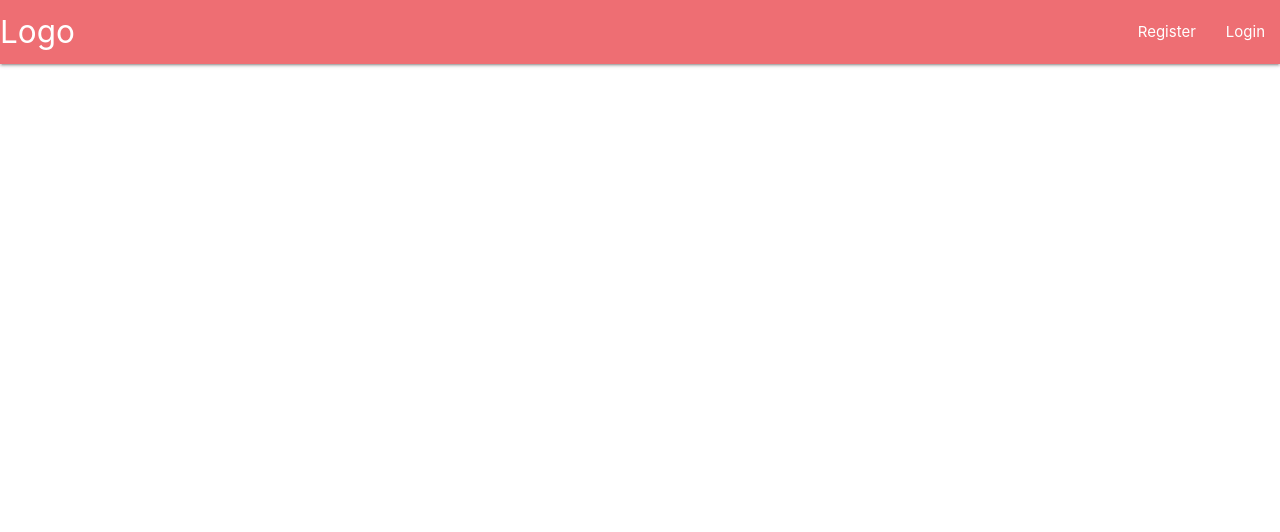
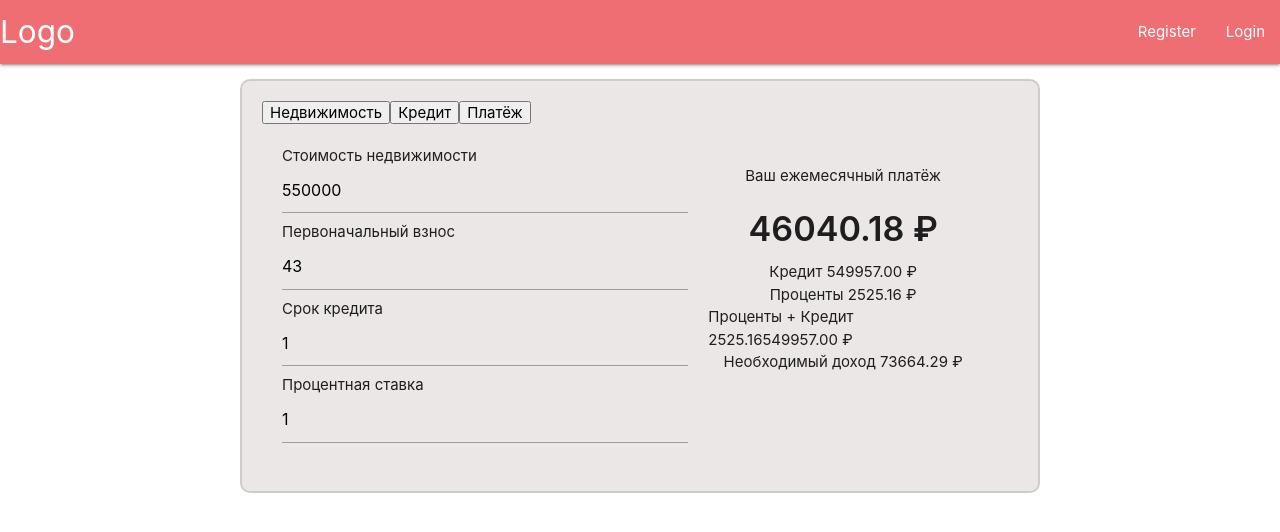
Before and after one commit to chizzkeyke/blog_for_flcd, a React (Create React App) app: page /credit in a window 1280 px wide. Shown: the top 532 px of the page. Built offline with nearby package versions, Linux system fonts and the light colour scheme.

Commit message:
CalcPage and CalcCredit

```diff
--- a/src/App.css
+++ b/src/App.css
@@ -141,3 +141,48 @@
     border: 1px solid #ccc;
     border-radius: 5px;
 }
+
+/**************************** Credit Calc **************************************/
+
+.credit_calc {
+    margin: 15px auto;
+    width: 800px;
+    padding: 20px;
+
+    background-color: rgb(235, 231, 231);
+
+    border: 2px solid #ccc;
+    border-radius: 10px;
+}
+
+.credit_calc_inner {
+    display: flex;
+    flex-direction: column;
+}
+
+.inputs_credit {
+    margin: 20px;
+    display: flex;
+    flex-direction: row;
+    justify-content: space-between;
+}
+
+.input_results {
+    display: block;
+    background-color: whitesmoke;
+ }
+
+.result {
+    margin: 20px;
+}
+
+.result_inner {
+    display: flex;
+    flex-direction: column;
+    justify-content: center;
+    align-items: center;
+}
+
+.result_inner h4 {
+    font-weight: 600;
+}
--- a/src/App.js
+++ b/src/App.js
@@ -10,12 +10,14 @@ import { UserList } from './components/pages/UserList'
 import { ProfileUser } from './components/pages/Profile'
 import { Weather } from './components/pages/Weather'
 import { ClocksPage } from './components/pages/ClocksPage'
+import { CreditPage } from './components/pages/CreditPage'
 
 export const App = () => {
    return (
       <BrowserRouter>
          <TopBar />
          <Switch>
+            <Route path='/credit' component={CreditPage} />
             <Route path='/clocks_page' component={ClocksPage} />
             <Route path='/users/:id' component={ProfileUser} exact />
             <Route path='/users?page=:id' component={UserList} />
--- /dev/null
+++ b/src/components/CreditCalc.js
@@ -0,0 +1,286 @@
+import React, { useState } from 'react'
+import { useForm } from 'react-hook-form'
+
+export function CreditCalc() {
+   const [showRealEstate, setShowRealEstate] = useState(true)
+   const [showCredits, setShowCredits] = useState(false)
+   const [showPayments, setShowPayments] = useState(false)
+
+   const { register, watch } = useForm({
+      defaultValues: {
+         realEstatePrice: '550000',
+         creditAmount: '0',
+         everyMouthPayment: '0',
+         startPayment: 43,
+         years: '1',
+         parcent: '1',
+      }
+   })
+
+   const toggleLinks = (name) => {
+      if (name === 'realEstate') {
+         setShowRealEstate(true)
+         setShowCredits(false)
+         setShowPayments(false)
+      }
+      else if (name === 'credits') {
+         setShowRealEstate(false)
+         setShowCredits(true)
+         setShowPayments(false)
+      }
+      else {
+         setShowRealEstate(false)
+         setShowCredits(false)
+         setShowPayments(true)
+      }
+   }
+
+   const resultRealEstate = () => {
+      const credit = Number(watch('realEstatePrice'))
+      const startPayment = Number(watch('startPayment'))
+      const years = Number(watch('years'))
+      const parcent = Number(watch('parcent'))
+
+      const creditAmount = (credit - startPayment).toFixed(2)
+      const mouthPayment = (creditAmount * ((parcent / 100 / 12) / (1 - (1 - (parcent / 100 / 12)) ** ((years * 12))))).toFixed(2)
+      const parcentAmount = ((mouthPayment * ((years * 12))) - creditAmount).toFixed(2)
+      const creditPlusParcent = parcentAmount + creditAmount
+      const requiredIncome = (mouthPayment * 1.6).toFixed(2)
+
+      if (creditAmount < 0) {
+         return {
+            credit: 0,
+            parcent: 0,
+            creditPlusParcent: 0,
+            requiredIncome: 0,
+            mouthPayment: 0,
+            realAmount: 0,
+         }
+      }
+
+      return {
+         credit: creditAmount,
+         parcent: parcentAmount,
+         creditPlusParcent: creditPlusParcent,
+         requiredIncome: requiredIncome,
+         mouthPayment: mouthPayment,
+         realAmount: false,
+      }
+   }
+
+   const resultCredit = () => {
+      const creditAmount = Number(watch('creditAmount'))
+      const years = Number(watch('years'))
+      const parcent = Number(watch('parcent'))
+
+      const mouthPayment = Math.round(creditAmount * ((parcent / 100 / 12) / (1 - (1 - (parcent / 100 / 12)) ** (Math.round(years * 12)))))
+      const parcentAmount = Math.round((mouthPayment * (Math.round(years * 12))) - creditAmount)
+      const requiredIncome = Math.round(mouthPayment * 1.6)
+      const creditPlusParcent = parcentAmount + creditAmount
+
+      return {
+         credit: creditAmount,
+         parcent: parcentAmount,
+         creditPlusParcent: creditPlusParcent,
+         requiredIncome: requiredIncome,
+         mouthPayment,
+         realAmount: false,
+      }
+   }
+
+   const resultPayment = () => {
+      const mouthPayment = Number(watch('everyMouthPayment'))
+      const startPayment = Number(watch('startPayment'))
+      const years = Number(watch('years'))
+      const parcent = Number(watch('parcent'))
+
+      const creditAmount = Math.round(mouthPayment / ((parcent / 100 / 12) / (1 - (1 - (parcent / 100 / 12)) ** (Math.round(years * 12)))))
+      const parcentAmount = Math.round((mouthPayment * (Math.round(years * 12))) - creditAmount)
+      const creditPlusParcent = creditAmount + parcentAmount
+      const requiredIncome = Math.round(mouthPayment * 1.6)
+      const paymentRealAmount = Math.round(creditAmount + startPayment)
+
+      return {
+         credit: creditAmount,
+         parcent: parcentAmount,
+         creditPlusParcent: creditPlusParcent,
+         requiredIncome: requiredIncome,
+         paymentRealAmount: paymentRealAmount,
+         realAmount: true
+      }
+   }
+
+   return (
+      <div className='credit_calc'>
+         <div className='credit_calc_inner'>
+            <Buttons toggle={toggleLinks} />
+            {showRealEstate && <InputRealEstate register={register} resultRealEstate={resultRealEstate()} />}
+            {showCredits && <InputCredits register={register} resultCredit={resultCredit()} />}
+            {showPayments && <InputPayments register={register} resultCredit={resultPayment()} />}
+         </div>
+      </div>
+   )
+}
+
+const Buttons = ({ toggle }) => {
+   return (
+      <div className='toggle_btns'>
+         <button onClick={() => toggle('realEstate')}>Недвижимость</button>
+         <button onClick={() => toggle('credits')}>Кредит</button>
+         <button onClick={() => toggle('payments')}>Платёж</button>
+      </div>
+   )
+}
+
+
+const InputRealEstate = ({ register, resultRealEstate }) => {
+
+   return (
+      <div className='inputs_credit'>
+         <form>
+            <div>
+               <span>Стоимость недвижимости</span>
+               <input
+                  type='number'
+                  step={100000}
+                  min={0}
+                  inputMode='numerics'
+                  {...register('realEstatePrice')}
+               />
+            </div>
+            <div>
+               <span>Первоначальный взнос</span>
+               <input
+                  type='number'
+                  step={100000}
+                  min={0}
+                  {...register('startPayment')}
+               />
+            </div>
+            <div>
+               <span>Срок кредита</span>
+               <input
+                  type='number'
+                  step={1}
+                  min={0}
+                  {...register('years')}
+               />
+            </div>
+            <div>
+               <span>Процентная ставка</span>
+               <input
+                  type='number'
+                  step={1}
+                  min={0}
+                  {...register('parcent')}
+               />
+            </div>
+         </form>
+         <Results results={resultRealEstate} />
+      </div>
+   )
+}
+
+const InputCredits = ({ register, resultCredit }) => {
+
+
+   return (
+      <div className='inputs_credit'>
+         <form>
+            <div>
+               <span>Сумма кредита</span>
+               <input
+                  type='number'
+                  step={100000}
+                  min={0}
+                  {...register('creditAmount')}
+               />
+            </div>
+            <div>
+               <span>Срок кредита</span>
+               <input
+                  type='number'
+                  step={1}
+                  min={0}
+                  {...register('years')}
+               />
+            </div>
+            <div>
+               <span>Процентная ставка</span>
+               <input
+                  type='number'
+                  step={1}
+                  min={0}
+                  {...register('parcent')}
+               />
+            </div>
+         </form>
+         <Results results={resultCredit} />
+      </div>
+   )
+}
+
+const InputPayments = ({ register, resultCredit }) => {
+
+   return (
+      <div className='inputs_credit'>
+         <form>
+            <div>
+               <span>Ежемесячный платеж</span>
+               <input
+                  type='number'
+                  step={100000}
+                  min={0}
+                  {...register('everyMouthPayment')}
+               />
+            </div>
+            <div>
+               <span>Первоначальный взнос</span>
+               <input
+                  type='number'
+                  step={100000}
+                  min={0}
+                  {...register('startPayment')}
+               />
+            </div>
+            <div>
+               <span>Срок кредита</span>
+               <input
+                  type='number'
+                  step={1}
+                  min={0}
+                  {...register('years')}
+               />
+            </div>
+            <div>
+               <span>Процентная ставка</span>
+               <input
+                  type='number'
+                  step={1}
+                  min={0}
+                  {...register('parcent')}
+               />
+            </div>
+         </form>
+         <Results results={resultCredit} />
+      </div>
+   )
+}
+
+
+const Results = ({ results }) => {
+   const { credit, parcent, creditPlusParcent, requiredIncome, mouthPayment, realAmount, paymentRealAmount } = results
+
+   return (
+      <div className='result'>
+         <div className='result_inner'>
+            {realAmount ? <div>Стоимость недвижимости</div> : <div>Ваш ежемесячный платёж</div>}
+            {realAmount ? <h4>{paymentRealAmount} ₽</h4> : <h4>{mouthPayment} ₽</h4>}
+            <div>Кредит {credit} ₽</div>
+            <div>Проценты {parcent} ₽</div>
+            <div>Проценты + Кредит {creditPlusParcent} ₽</div>
+            <div>Необходимый доход {requiredIncome} ₽</div>
+         </div>
+      </div>
+   )
+}
--- a/src/components/TopBar.js
+++ b/src/components/TopBar.js
@@ -25,6 +25,7 @@ export const TopBar = () => {
                   ? (
                      <ul id="nav-mobile" className="right hide-on-med-and-down">
                         <li><Watch /></li>
+                        <li><NavLink to='/credit'>Credit</NavLink></li>
                         <li><NavLink to='/clocks_page'>Clocks</NavLink></li>
                         <li><NavLink to='/users'>Users</NavLink></li>
                         <li><NavLink to='/weather'>Weather</NavLink></li>
--- a/src/components/pages/CreditPage.js
+++ b/src/components/pages/CreditPage.js
@@ -1,11 +1,11 @@
 import React from 'react'
+import { CreditCalc } from '../CreditCalc'
 
 export const CreditPage = () => {
+
    return (
       <div className='creditpage_container'>
-         <div className='creditpage_inner'>
-            <div className=''></div>
-         </div>
+         <CreditCalc />
       </div>
    )
 }
```
